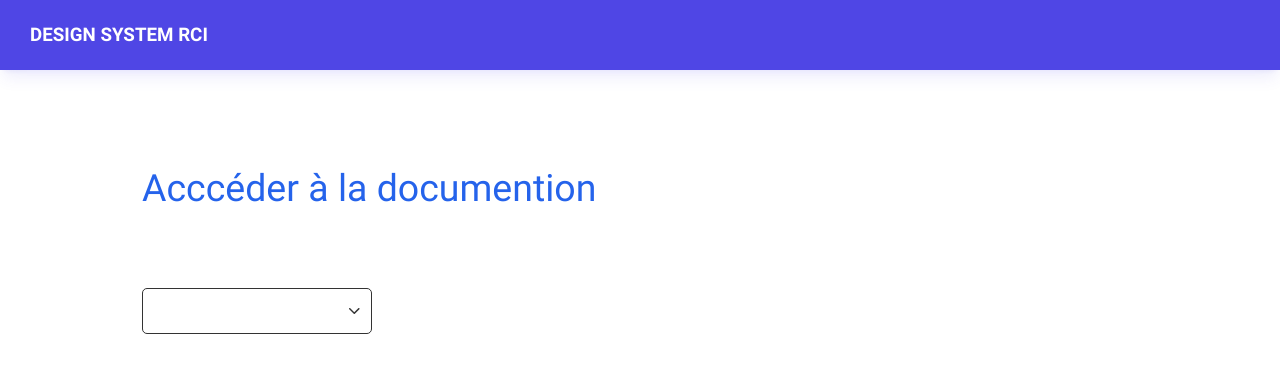
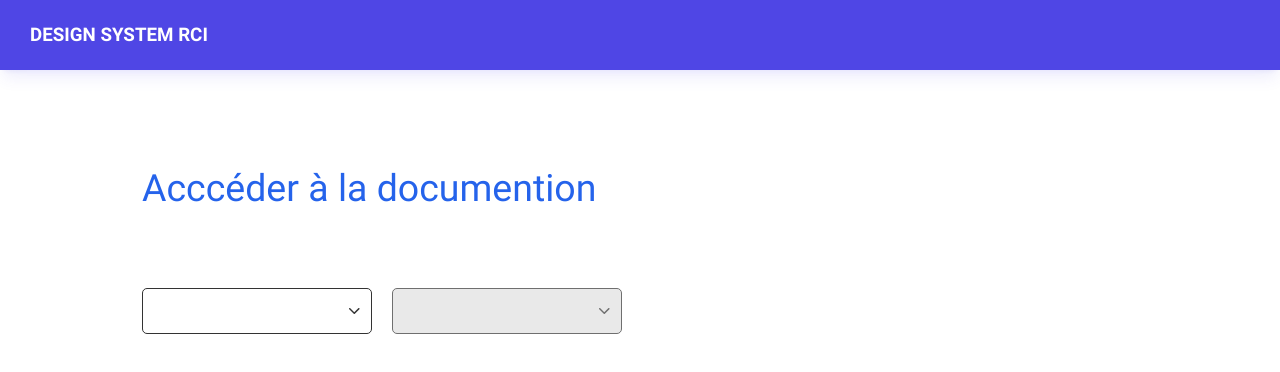
Before and after one commit to elixian/ds-pro, an Angular app: page /drop-down in a window 1280 px wide. Shown: the top 372 px of the page. Built offline with nearby package versions, Linux system fonts and the light colour scheme.

Commit message:
update view

```diff
--- a/src/app/layouts/dropdown-view/dropdown-view.component.html
+++ b/src/app/layouts/dropdown-view/dropdown-view.component.html
@@ -1 +1,4 @@
-<app-dropdown [listOptions]="fakeData"></app-dropdown>
+<div class="flex  gap-8">
+    <app-dropdown [listOptions]="fakeData"></app-dropdown>
+    <app-dropdown [listOptions]="fakeData" [isDisabled]="true"></app-dropdown>
+</div>
```
